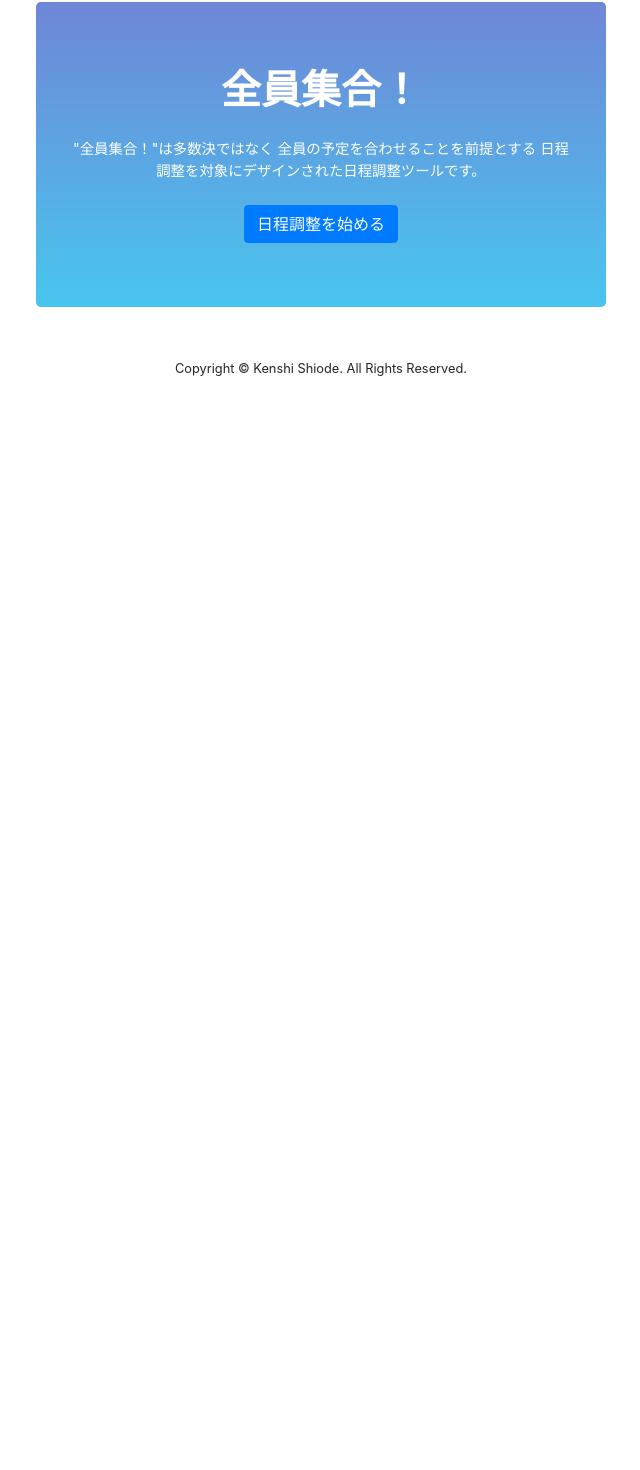
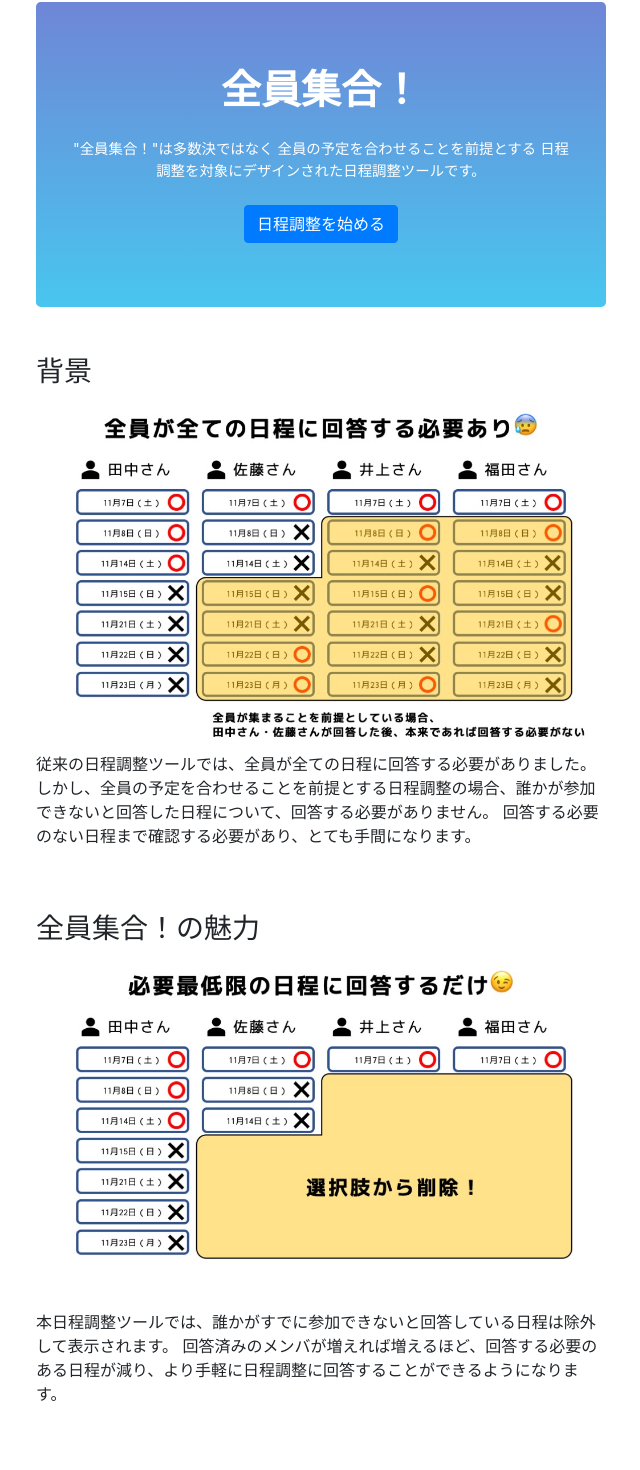
Before and after one commit to solt9029/all-gather-client, a React (Create React App) app: page / in a window 1280 px wide. Shown: the part 78-1548 px from the top of the page, without its empty margins (319-959 px from the left). Before the commit the page ends 800 px from the top, so only its background shows below. Built offline with nearby package versions, Linux system fonts and the light colour scheme.

Commit message:
Add image

```diff
--- a/src/App.jsx
+++ b/src/App.jsx
@@ -13,7 +13,7 @@ export function App() {
     <BrowserRouter>
       <Navbar bg="white" className="mb-4">
         <Container style={containerStyle}>
-          <NavbarBrand href="/schedules/new">
+          <NavbarBrand href="/">
             <b>全員集合！</b>
           </NavbarBrand>
         </Container>
--- a/src/pages/Top.jsx
+++ b/src/pages/Top.jsx
@@ -3,7 +3,9 @@ import { Row, Col, Jumbotron, Button } from 'react-bootstrap';
 
 export function Top() {
   return (
+    <>
       <Jumbotron
+        className="mb-5"
         style={{
           textAlign: 'center',
           background: `linear-gradient(#6f86d6,#48c6ef)`,
@@ -21,5 +23,53 @@ export function Top() {
         </div>
         <Button href="/schedules/new">日程調整を始める</Button>
       </Jumbotron>
+
+      <Row>
+        <Col>
+          <h3>背景</h3>
+        </Col>
+      </Row>
+      <Row>
+        <Col>
+          <img
+            style={{ width: '100%' }}
+            src="/normal-tool-description.jpeg"
+            alt="normal tool description"
+          />
+        </Col>
+      </Row>
+      <Row className="mb-5">
+        <Col>
+          <p>
+            従来の日程調整ツールでは、全員が全ての日程に回答する必要がありました。
+            しかし、全員の予定を合わせることを前提とする日程調整の場合、誰かが参加できないと回答した日程について、回答する必要がありません。
+            回答する必要のない日程まで確認する必要があり、とても手間になります。
+          </p>
+        </Col>
+      </Row>
+
+      <Row>
+        <Col>
+          <h3>全員集合！の魅力</h3>
+        </Col>
+      </Row>
+      <Row>
+        <Col>
+          <img
+            style={{ width: '100%' }}
+            src="/all-gather-description.jpeg"
+            alt="all-gather description"
+          />
+        </Col>
+      </Row>
+      <Row>
+        <Col>
+          <p>
+            本日程調整ツールでは、誰かがすでに参加できないと回答している日程は除外して表示されます。
+            回答済みのメンバが増えれば増えるほど、回答する必要のある日程が減り、より手軽に日程調整に回答することができるようになります。
+          </p>
+        </Col>
+      </Row>
+    </>
   );
 }
```
Also changed, not shown: public/all-gather-description.jpeg (added), public/normal-tool-description.jpeg (added). Lines whose indentation alone changed are shown as unchanged.
